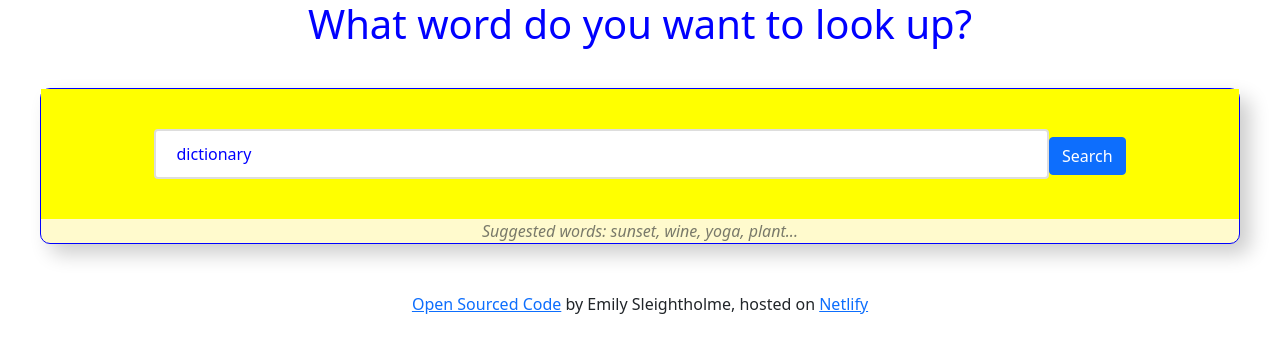
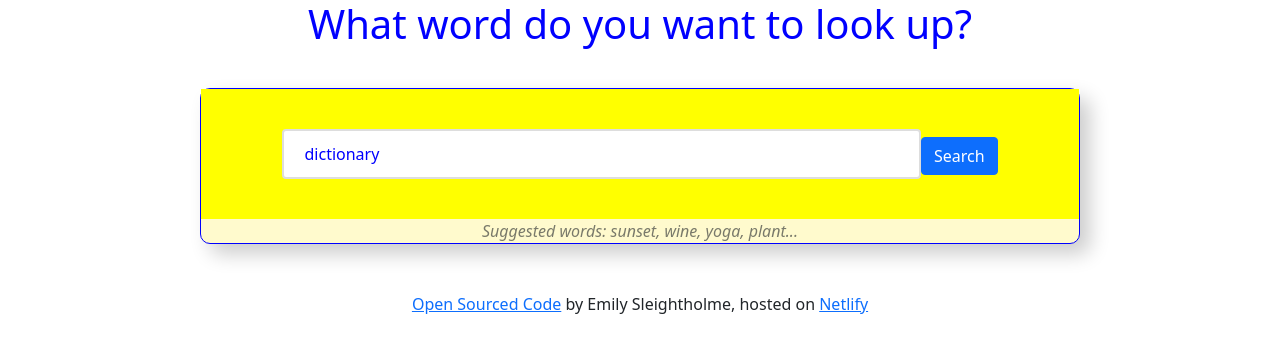
Before and after one commit to emily-ecms/dictionary-app, a React (Create React App) app: page / in a window 1280 px wide. Shown: the top 352 px of the page. Built offline with nearby package versions, Linux system fonts and the light colour scheme; no server answers.

Commit message:
Set max-width for the App

```diff
--- a/src/App.css
+++ b/src/App.css
@@ -1,5 +1,7 @@
 .App {
   text-align: center;
+  max-width:  960px;
+  margin: 0 auto;
 }
 
 .App-link {
```
